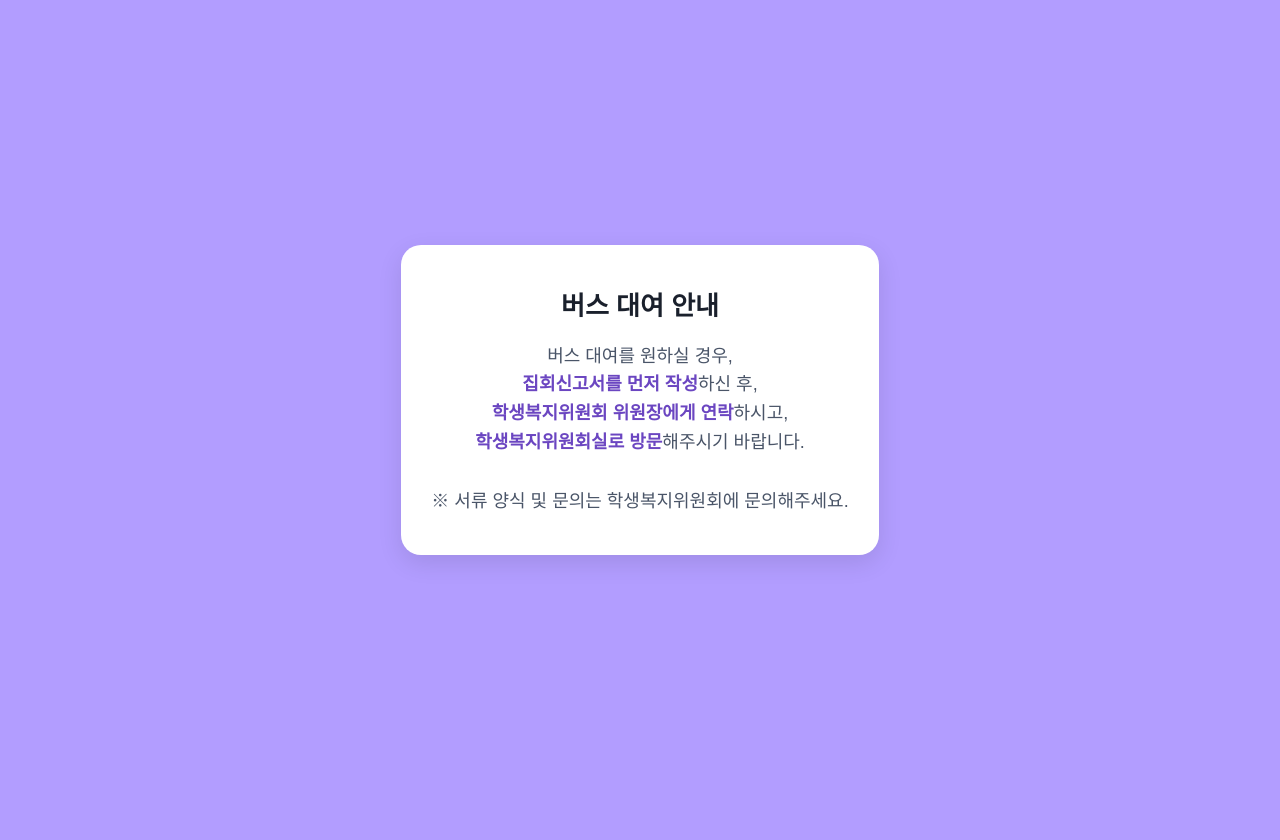
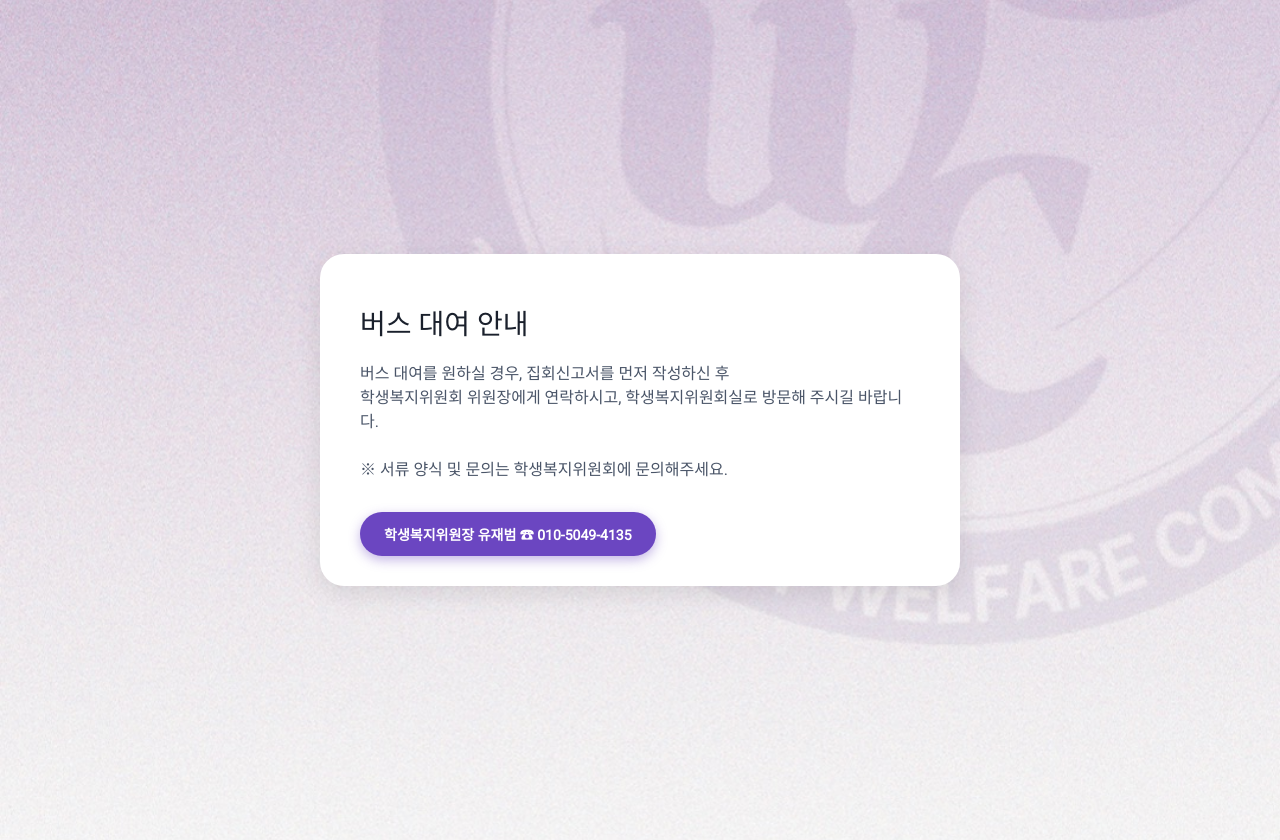
Before and after one commit to ch1dms00/ch1dms00.github.io, a plain HTML site: page bus.html in a window 1280 px wide. Before the commit the page ends 800 px from the top, so only its background shows below. Drawn offline with Linux system fonts and the light colour scheme; a web font is replaced by a local one.

Commit message:
Update bus.html

```diff
--- a/bus.html
+++ b/bus.html
@@ -1,69 +1,91 @@
 <!DOCTYPE html>
 <html lang="ko">
 <head>
-  <meta charset="UTF-8">
+  <meta charset="UTF-8" />
   <title>버스 대여 신청</title>
   <style>
-    @import url('https://fonts.googleapis.com/css2?family=Pretendard&display=swap');
-
-    * {
-      margin: 0;
-      padding: 0;
-      box-sizing: border-box;
-      font-family: 'Pretendard', sans-serif;
-    }
+    @import url('https://fonts.googleapis.com/css2?family=Roboto&display=swap');
 
     body {
-      background-color: #b29dff;
+      background-image: url('배경.jpg'); /* 이미지 경로에 맞게 수정 */
+      background-size: cover;
+      background-position: center;
+      background-repeat: no-repeat;
+
       display: flex;
       justify-content: center;
       align-items: center;
       min-height: 100vh;
+      padding: 20px;
+      margin: 0;
+      font-family: 'Roboto', sans-serif;
     }
 
     .card {
       background-color: #ffffff;
-      padding: 40px 30px;
-      border-radius: 20px;
+      border-radius: 24px;
       box-shadow: 0 8px 24px rgba(0, 0, 0, 0.1);
-      max-width: 600px;
-      text-align: center;
-    }
-
-    .card h1 {
-      font-size: 26px;
-      margin-bottom: 20px;
+      padding: 30px 40px;
+      max-width: 560px;
+      width: 100%;
+      display: flex;
+      flex-direction: column;
+      justify-content: space-between;
+      position: relative;
+      z-index: 1;
       color: #1a202c;
     }
 
-    .card p {
-      font-size: 18px;
-      color: #4a5568;
-      line-height: 1.6;
+    .card .title {
+      font-size: 28px;
+      margin-bottom: 20px;
+      font-weight: 500;
     }
 
-    .highlight {
-      font-weight: 600;
-      color: #6b46c1; /* 진한 보라 강조 */
+    .card .description {
+      font-size: 16px;
+      color: #4a5568;
+      line-height: 1.5;
+      margin-bottom: 30px;
     }
 
-    .footer-note {
-      margin-top: 30px;
+    .contact-wrapper {
+      display: flex;
+      justify-content: flex-start;
+    }
+
+    .contact-button {
+      background-color: #6b46c1; /* 진한 보라색 */
+      color: white;
+      padding: 12px 24px;
+      border-radius: 100px;
       font-size: 14px;
-      color: #718096;
+      font-weight: 600;
+      cursor: default;
+      user-select: none;
+      box-shadow: 0 4px 12px rgba(107, 70, 193, 0.4);
+      transition: background-color 0.3s ease;
+    }
+
+    .contact-button:hover {
+      background-color: #553c9a;
     }
   </style>
 </head>
 <body>
   <div class="card">
-    <h1>버스 대여 안내</h1>
-    <p>
-      버스 대여를 원하실 경우,<br>
-      <span class="highlight">집회신고서를 먼저 작성</span>하신 후,<br>
-      <span class="highlight">학생복지위원회 위원장에게 연락</span>하시고,<br>
-      <span class="highlight">학생복지위원회실로 방문</span>해주시기 바랍니다.
-    </p>
-    <p class="footer-note">※ 서류 양식 및 문의는 학생복지위원회에 문의해주세요.</p>
+    <div>
+      <h1 class="title">버스 대여 안내</h1>
+      <p class="description">
+        버스 대여를 원하실 경우, 집회신고서를 먼저 작성하신 후<br/>
+        학생복지위원회 위원장에게 연락하시고, 학생복지위원회실로 방문해 주시길 바랍니다.<br/><br/>
+        ※ 서류 양식 및 문의는 학생복지위원회에 문의해주세요.
+      </p>
+    </div>
+
+    <div class="contact-wrapper">
+      <div class="contact-button">학생복지위원장 유재범 ☎ 010-5049-4135</div>
+    </div>
   </div>
 </body>
 </html>
```
